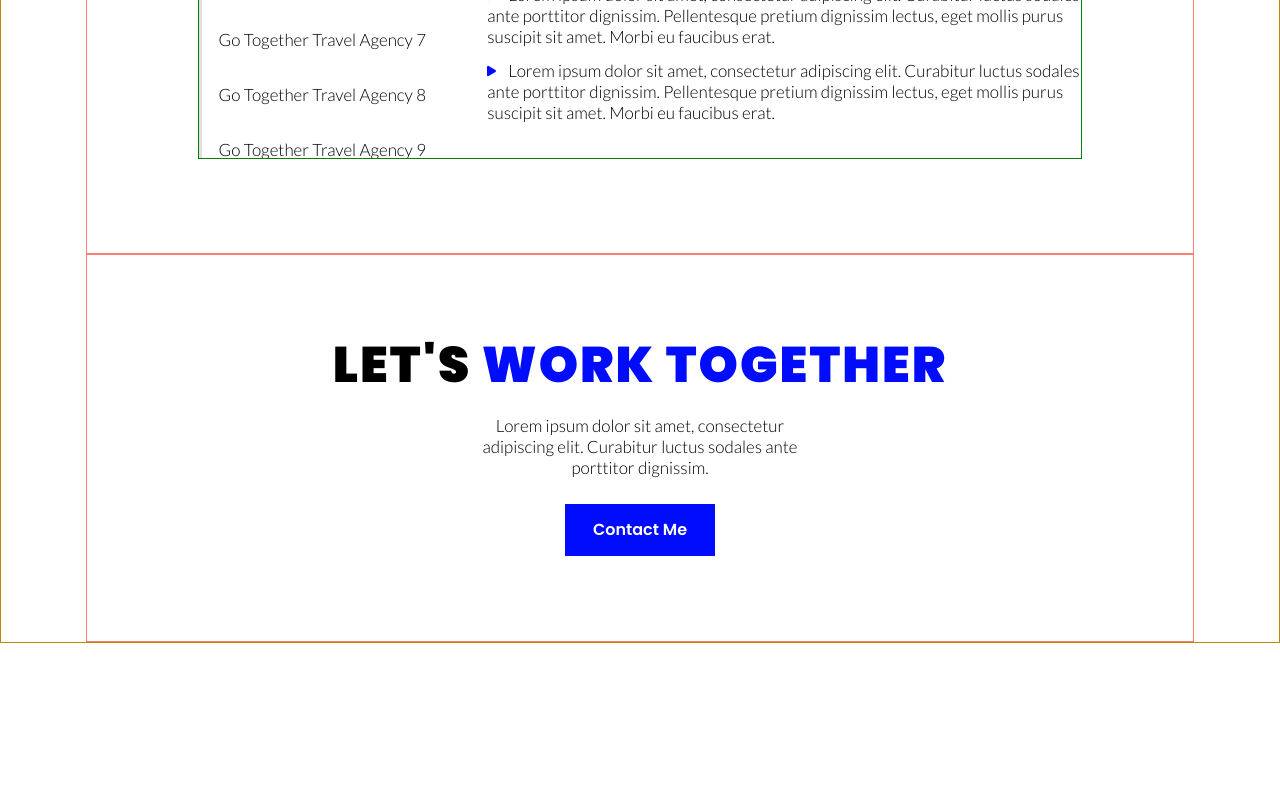
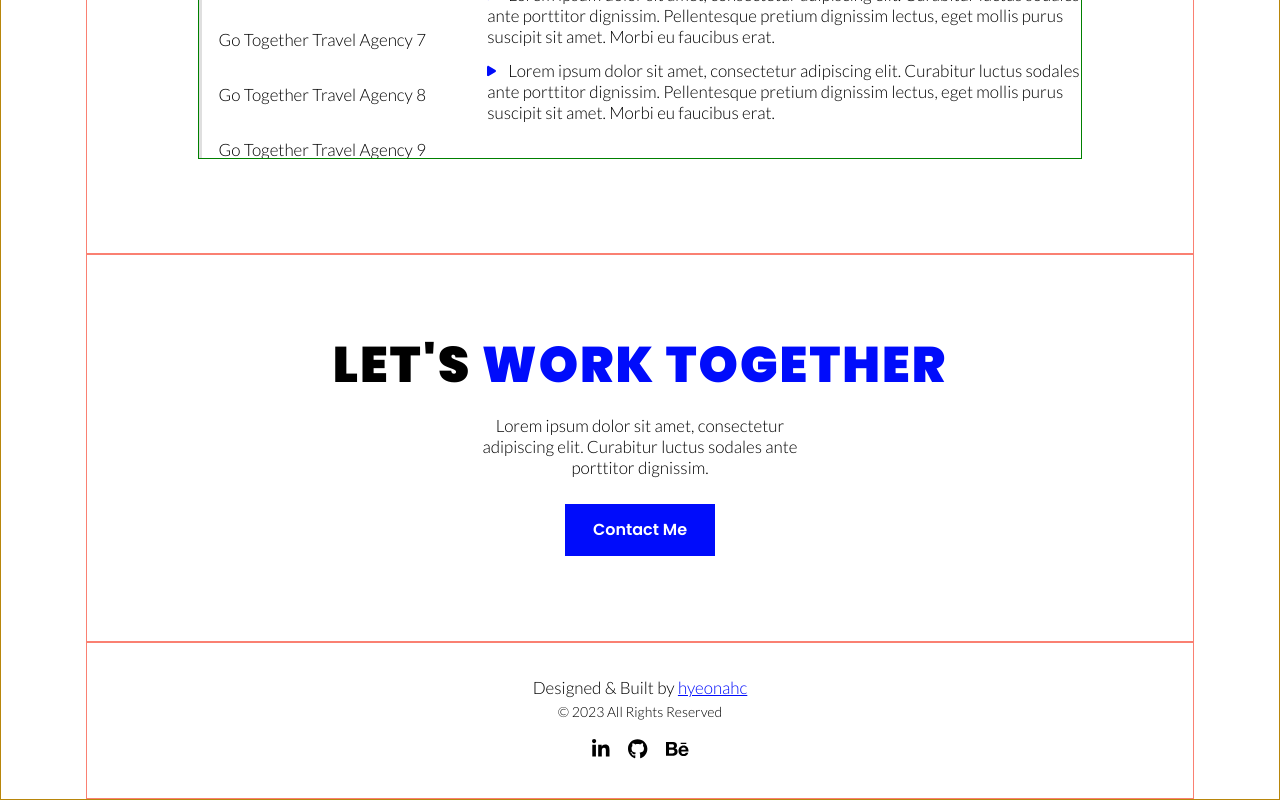
Before and after one commit to hyeonahc/portfolio, a Next.js app: page / in a window 1280 px wide. Shown: the part 4635-5435 px from the top of the page. Before the commit the page ends 5278 px from the top, so only its background shows below. Built offline with nearby package versions, Linux system fonts and the light colour scheme.

Commit message:
#14 feat: Create Footer elements and Add design

```diff
--- /dev/null
+++ b/components/Footer/Footer.styled.js
@@ -0,0 +1,15 @@
+import styled from 'styled-components'
+
+export const Author = styled.p`
+  margin-bottom: 0.3em;
+  a {
+    font-family: ${props => props.theme.fontFamily.lato};
+    color: ${props => props.theme.colors.accent};
+    text-decoration: underline;
+  }
+`
+
+export const Copyright = styled.p`
+  margin-bottom: 1em;
+  font-size: ${props => props.theme.fontSizes.sm};
+`
--- /dev/null
+++ b/components/Footer/index.js
@@ -0,0 +1,25 @@
+import Social from '@components/Common/Social'
+import { Row } from '@styles/globals'
+import Link from 'next/link'
+import { Author, Copyright } from './Footer.styled'
+
+const Footer = () => {
+  return (
+    <Row
+      padding='2em 0'
+      flexDirection='column'>
+      <Author>
+        Designed & Built by{' '}
+        <Link
+          href='https://github.com/hyeonahc'
+          target='_blank'>
+          hyeonahc
+        </Link>
+      </Author>
+      <Copyright>© 2023 All Rights Reserved</Copyright>
+      <Social />
+    </Row>
+  )
+}
+
+export default Footer
--- a/components/Layout/index.js
+++ b/components/Layout/index.js
@@ -1,3 +1,4 @@
+import Footer from '@components/Footer'
 import Header from '@components/Header'
 import { Container } from './Layout.styled'
 
@@ -6,6 +7,7 @@ const Layout = ({ children }) => {
     <Container>
       <Header />
       {children}
+      <Footer />
     </Container>
   )
 }
```
